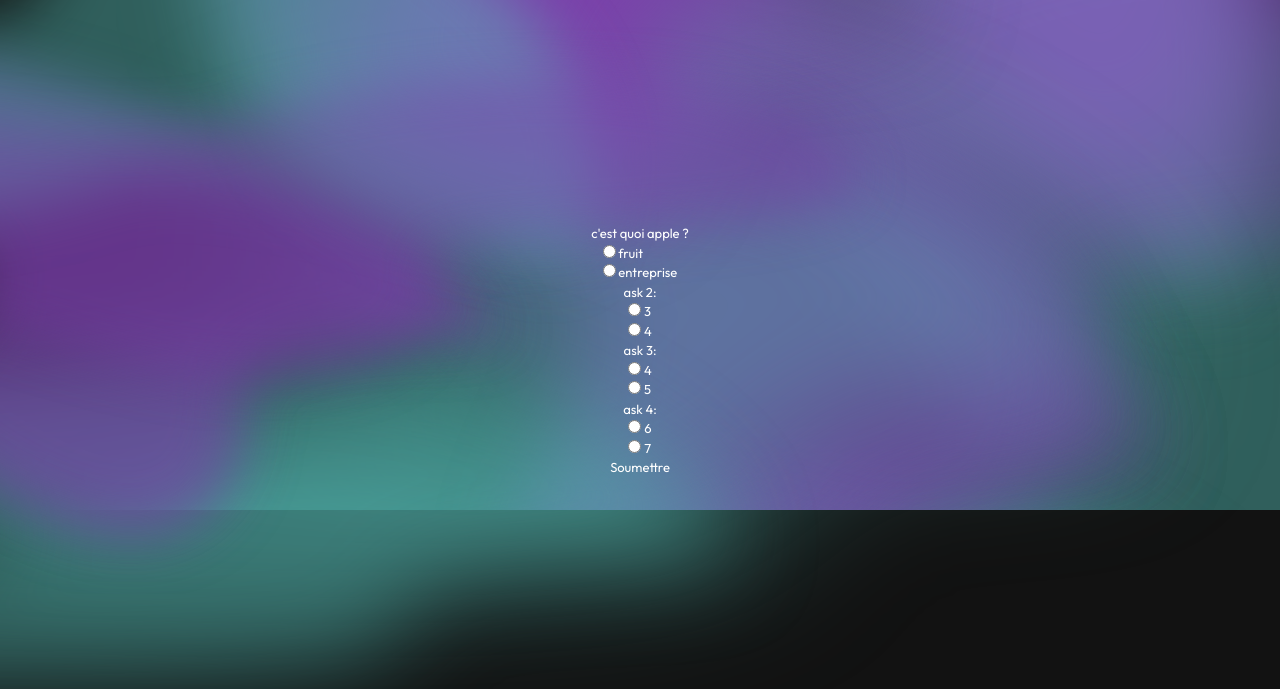
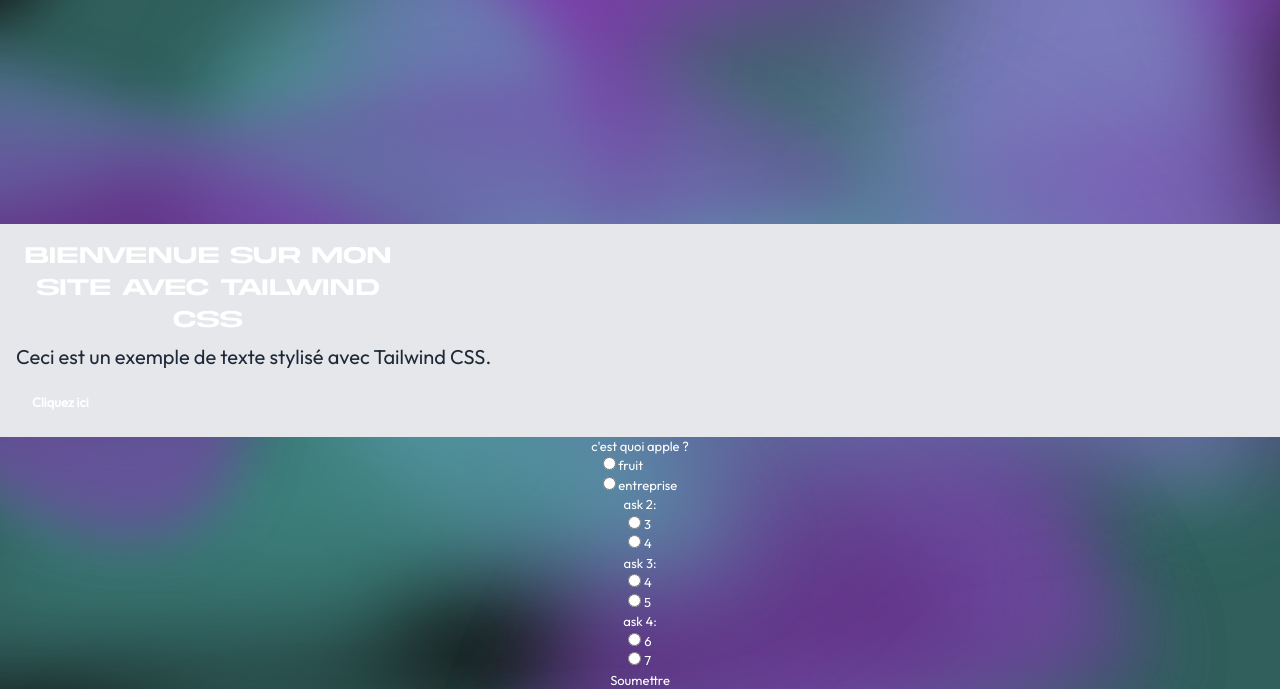
Before and after one commit to vanelleNgadjui/critikeye, a Django app: page /technophiles/ in a window 1280 px wide. Shown: the top 689 px of the page. Run offline with Django 4.2, Linux system fonts and the light colour scheme; data comes from the database, SQL or seed files in the repository; both versions use the stored data as it was after the commit; style sheets or scripts are compiled from the project's sources.

Commit message:
tailwind css

```diff
--- a/critikeye_app/Templates/base.html
+++ b/critikeye_app/Templates/base.html
@@ -6,7 +6,7 @@
 <head>
   <meta charset="UTF-8">
   <meta name="viewport" content="width=device-width, initial-scale=1.0">
-  <link rel="stylesheet" href="{% static 'css/tailwind.css' %}">
+  <link rel="stylesheet" href="{% static 'css/final.css' %}">
   <!-- <link rel="stylesheet" type="text/css" href="{% static 'css/mon_style.css' %}"> -->
   <title>Critikeye</title>
   <!-- Ajoutez vos liens vers les fichiers CSS et JS ici -->
@@ -19,8 +19,13 @@
       </a>
     </div>
   </header>
+  <div class="bg-gray-200 p-4">
+    <h1 class="text-2xl font-bold">Bienvenue sur mon site avec Tailwind CSS</h1>
+    <p class="text-gray-800 mt-2">Ceci est un exemple de texte stylisé avec Tailwind CSS.</p>
+    <button class="bg-green-500 hover:bg-green-700 text-green font-bold py-2 px-4 mt-4 rounded">Cliquez ici</button>
+</div>
+  {% block content %}
 
-  {% block content %}
   {% endblock %}
 
   <footer>
--- a/critikeye_app/static/css/final.css
+++ b/critikeye_app/static/css/final.css
@@ -520,6 +520,143 @@
   --tw-backdrop-opacity:  ;
   --tw-backdrop-saturate:  ;
   --tw-backdrop-sepia:  ;
+}
+
+.visible {
+  visibility: visible;
+}
+
+.collapse {
+  visibility: collapse;
+}
+
+.static {
+  position: static;
+}
+
+.absolute {
+  position: absolute;
+}
+
+.relative {
+  position: relative;
+}
+
+.mt-2 {
+  margin-top: 0.5rem;
+}
+
+.mt-4 {
+  margin-top: 1rem;
+}
+
+.block {
+  display: block;
+}
+
+.flex {
+  display: flex;
+}
+
+.table {
+  display: table;
+}
+
+.contents {
+  display: contents;
+}
+
+.hidden {
+  display: none;
+}
+
+.border-collapse {
+  border-collapse: collapse;
+}
+
+.transform {
+  transform: translate(var(--tw-translate-x), var(--tw-translate-y)) rotate(var(--tw-rotate)) skewX(var(--tw-skew-x)) skewY(var(--tw-skew-y)) scaleX(var(--tw-scale-x)) scaleY(var(--tw-scale-y));
+}
+
+.resize {
+  resize: both;
+}
+
+.rounded {
+  border-radius: 0.25rem;
+}
+
+.border {
+  border-width: 1px;
+}
+
+.bg-blue-500 {
+  --tw-bg-opacity: 1;
+  background-color: rgb(59 130 246 / var(--tw-bg-opacity));
+}
+
+.bg-gray-200 {
+  --tw-bg-opacity: 1;
+  background-color: rgb(229 231 235 / var(--tw-bg-opacity));
+}
+
+.p-4 {
+  padding: 1rem;
+}
+
+.px-4 {
+  padding-left: 1rem;
+  padding-right: 1rem;
+}
+
+.py-2 {
+  padding-top: 0.5rem;
+  padding-bottom: 0.5rem;
+}
+
+.text-2xl {
+  font-size: 1.5rem;
+  line-height: 2rem;
+}
+
+.font-bold {
+  font-weight: 700;
+}
+
+.uppercase {
+  text-transform: uppercase;
+}
+
+.text-gray-800 {
+  --tw-text-opacity: 1;
+  color: rgb(31 41 55 / var(--tw-text-opacity));
+}
+
+.text-white {
+  --tw-text-opacity: 1;
+  color: rgb(255 255 255 / var(--tw-text-opacity));
+}
+
+.underline {
+  text-decoration-line: underline;
+}
+
+.outline {
+  outline-style: solid;
+}
+
+.blur {
+  --tw-blur: blur(8px);
+  filter: var(--tw-blur) var(--tw-brightness) var(--tw-contrast) var(--tw-grayscale) var(--tw-hue-rotate) var(--tw-invert) var(--tw-saturate) var(--tw-sepia) var(--tw-drop-shadow);
+}
+
+.filter {
+  filter: var(--tw-blur) var(--tw-brightness) var(--tw-contrast) var(--tw-grayscale) var(--tw-hue-rotate) var(--tw-invert) var(--tw-saturate) var(--tw-sepia) var(--tw-drop-shadow);
+}
+
+.backdrop-filter {
+  -webkit-backdrop-filter: var(--tw-backdrop-blur) var(--tw-backdrop-brightness) var(--tw-backdrop-contrast) var(--tw-backdrop-grayscale) var(--tw-backdrop-hue-rotate) var(--tw-backdrop-invert) var(--tw-backdrop-opacity) var(--tw-backdrop-saturate) var(--tw-backdrop-sepia);
+          backdrop-filter: var(--tw-backdrop-blur) var(--tw-backdrop-brightness) var(--tw-backdrop-contrast) var(--tw-backdrop-grayscale) var(--tw-backdrop-hue-rotate) var(--tw-backdrop-invert) var(--tw-backdrop-opacity) var(--tw-backdrop-saturate) var(--tw-backdrop-sepia);
 }
 
 /* Ajoutez vos styles personnalisés ci-dessous */
@@ -1134,3 +1271,8 @@
     width: 18rem;
   }
 }
+
+.hover\:bg-blue-700:hover {
+  --tw-bg-opacity: 1;
+  background-color: rgb(29 78 216 / var(--tw-bg-opacity));
+}
--- a/package.json
+++ b/package.json
@@ -5,7 +5,7 @@
   "main": "index.js",
   "scripts": {
     "test": "echo \"Error: no test specified\" && exit 1",
-    "build:css": "tailwindcss build ./critikeye_app/static/css/tailwind.css -o ./critikeye_app/static/css/final.css"
+    "build:css": "tailwindcss build ./critikeye_app/static/css/styles.css -o ./critikeye_app/static/css/final.css"
   },
   "repository": {
     "type": "git",
--- a/tailwind.config.js
+++ b/tailwind.config.js
@@ -5,4 +5,7 @@
     extend: {},
   },
   plugins: [],
+  purge: ['./critikeye_app/static/css/**/*.css', './critikeye_app/templates/**/*.html'],
+  // Autres options de configuration
+
 }
```
Also changed, not shown: critikeye_app/static/css/styles.css (renamed from critikeye_app/static/css/tailwind.css), db.sqlite3.
